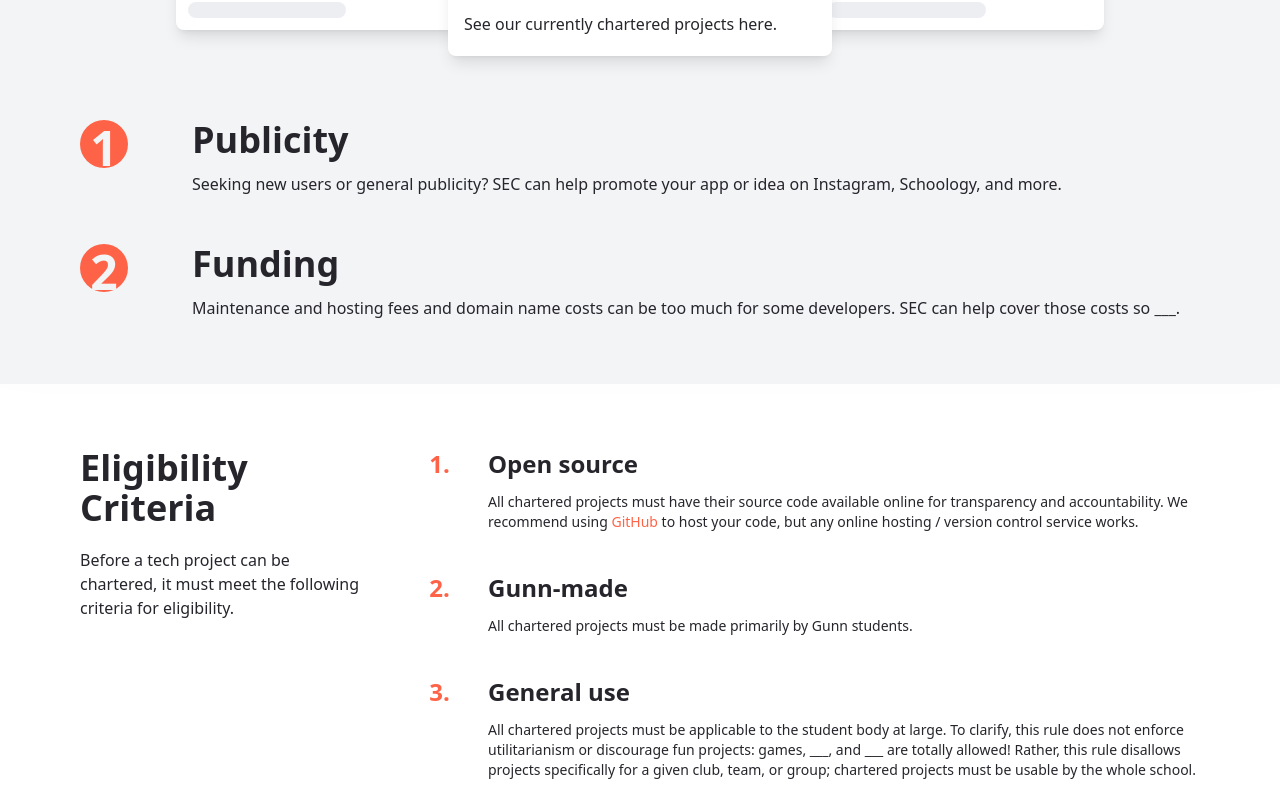
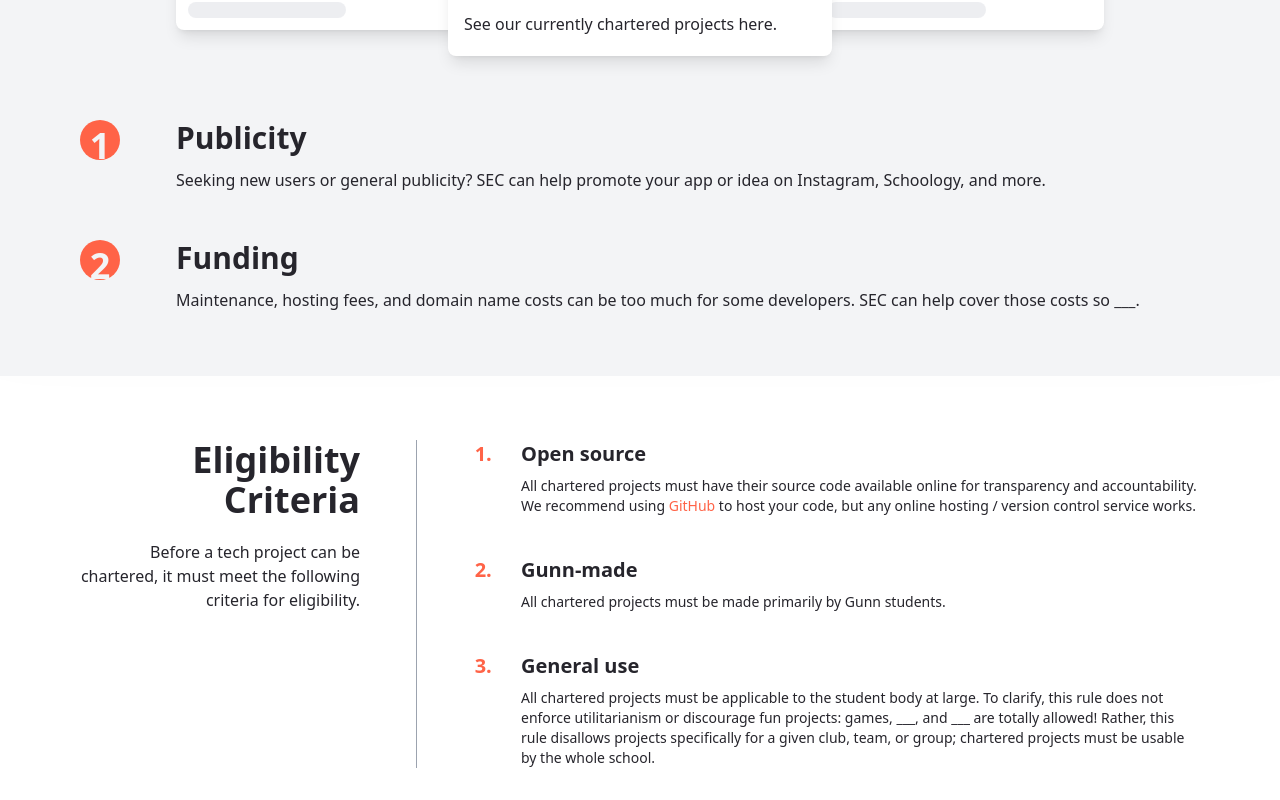
Before and after one commit to gunnsec/gunn-launchpad, a Next.js app: page /tech in a window 1280 px wide. Shown: the part 740-1540 px from the top of the page. Built offline with nearby package versions, Linux system fonts and the light colour scheme.

Commit message:
More styling, decrease font size

```diff
--- a/components/Benefit.tsx
+++ b/components/Benefit.tsx
@@ -3,12 +3,12 @@ import {ReactNode} from 'react';
 
 export function Benefit(props: {children: ReactNode, name: string, index: number}) {
     return (
-        <div className="relative flex flex-col gap-3 pl-20 sm:pl-28">
-            <div className="absolute left-0 flex items-start justify-center w-12 h-12 bg-grapefruit rounded-full">
-                <span className="absolute -bottom-1 text-5xl font-black text-gray-100 dark:text-dark">{props.index}</span>
+        <div className="relative flex flex-col gap-3 pl-20 sm:pl-24">
+            <div className="absolute left-0 flex items-start justify-center w-10 h-10 bg-grapefruit rounded-full">
+                <span className="absolute -bottom-1.5 text-4xl font-black text-gray-100 dark:text-dark">{props.index}</span>
             </div>
 
-            <h3 className="text-4xl font-bold">{props.name}</h3>
+            <h3 className="text-3xl font-bold">{props.name}</h3>
             <p>{props.children}</p>
         </div>
     )
--- a/components/Header.tsx
+++ b/components/Header.tsx
@@ -20,7 +20,7 @@ export default function Header() {
 
 function HeaderItem(props: {href: string, children: ReactNode}) {
     return (
-        <Link href={props.href} className="p-4">
+        <Link href={props.href} className="p-4 font-medium">
             {props.children}
         </Link>
     )
--- a/package.json
+++ b/package.json
@@ -9,7 +9,7 @@
     "lint": "next lint"
   },
   "dependencies": {
-    "next": "^13.1.6",
+    "next": "^13.2.3",
     "react": "^18.2.0",
     "react-dom": "^18.2.0",
     "react-icons": "^4.7.1"
--- a/pages/tech.tsx
+++ b/pages/tech.tsx
@@ -51,14 +51,14 @@ export default function Tech() {
             </div>
 
             <section className="pt-64 sm:pt-48 pb-16 bg-gray-100 dark:bg-dark drop-shadow-[0_-60px_35px_rgb(0_0_0_/_0.15)] dark:drop-shadow-[0_-60px_35px_rgb(0_0_0_/_0.3)]">
-                <div className="container">
+                <div className="container flex flex-col gap-16">
                     <ol className="flex flex-col gap-12">
                         <Benefit name="Publicity" index={1}>
                             Seeking new users or general publicity? SEC can help promote your app or idea on Instagram,
                             Schoology, and more.
                         </Benefit>
                         <Benefit name="Funding" index={2}>
-                            Maintenance and hosting fees and domain name costs can be too much for some developers. SEC
+                            Maintenance, hosting fees, and domain name costs can be too much for some developers. SEC
                             can help cover those costs so ___.
                         </Benefit>
                     </ol>
@@ -66,12 +66,12 @@ export default function Tech() {
             </section>
 
             <Section>
-                <div className="flex flex-wrap sm:flex-nowrap gap-8 sm:gap-6 md:gap-14">
-                    <div className="sm:w-52 xl:w-[17.5rem] sm:flex-none">
+                <div className="flex flex-wrap lg:flex-nowrap gap-8 lg:gap-14">
+                    <div className="lg:w-52 xl:w-[17.5rem] lg:flex-none lg:text-right">
                         <h2 className="text-4xl font-bold mb-5">Eligibility Criteria</h2>
                         <p>Before a tech project can be chartered, it must meet the following criteria for eligibility.</p>
                     </div>
-                    <ol className="flex flex-col gap-10 pl-10 list-outside list-decimal marker:font-bold marker:text-2xl marker:text-grapefruit">
+                    <ol className="flex flex-col gap-10 lg:border-l lg:border-gray-400 pl-10 lg:pl-20 list-outside list-decimal marker:font-bold marker:text-xl marker:text-grapefruit">
                         <Requirement name="Open source">
                             All chartered projects must have their source code available online for transparency and
                             accountability. We recommend using <a href="https://github.com/" target="_blank" rel="noopener noreferrer" className="text-grapefruit hover:underline">GitHub</a> to
@@ -105,8 +105,8 @@ export default function Tech() {
 function Requirement(props: {children: ReactNode, name: string}) {
     return (
         <li>
-            <div className="flex flex-col gap-3 pl-8">
-                <h3 className="text-2xl font-bold">{props.name}</h3>
+            <div className="flex flex-col gap-2 pl-6">
+                <h3 className="text-xl font-bold">{props.name}</h3>
                 <p className="text-sm">{props.children}</p>
             </div>
         </li>
```
Also changed, not shown: 1 other file (tests, documents, lock files or other folders).
